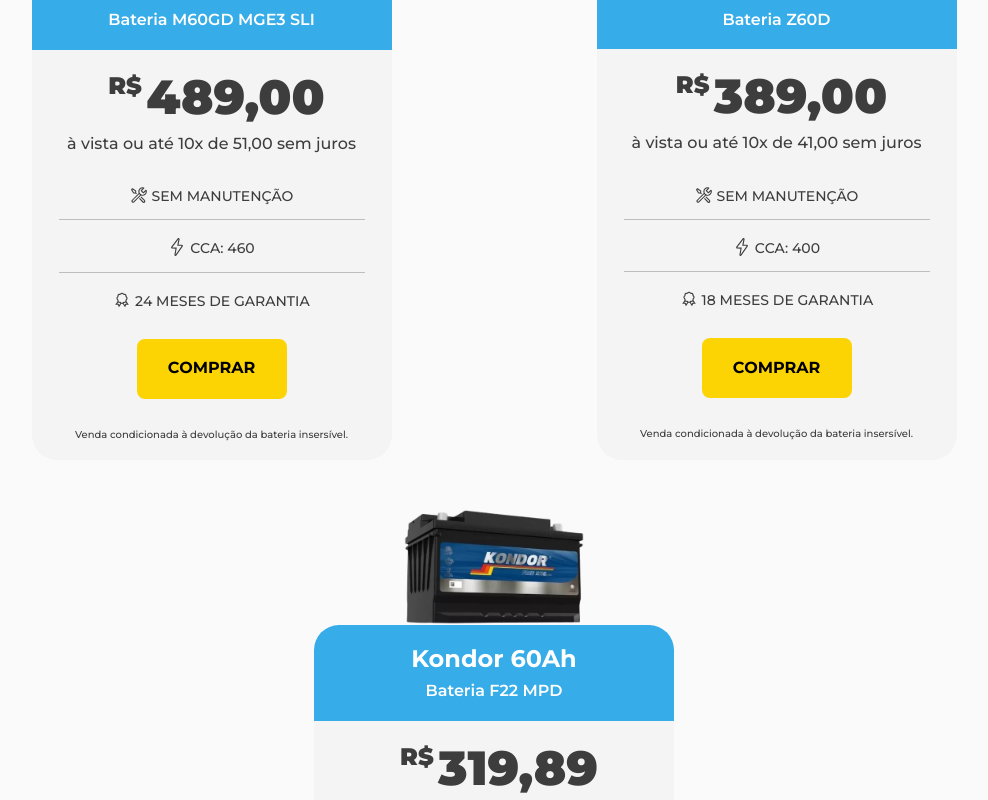
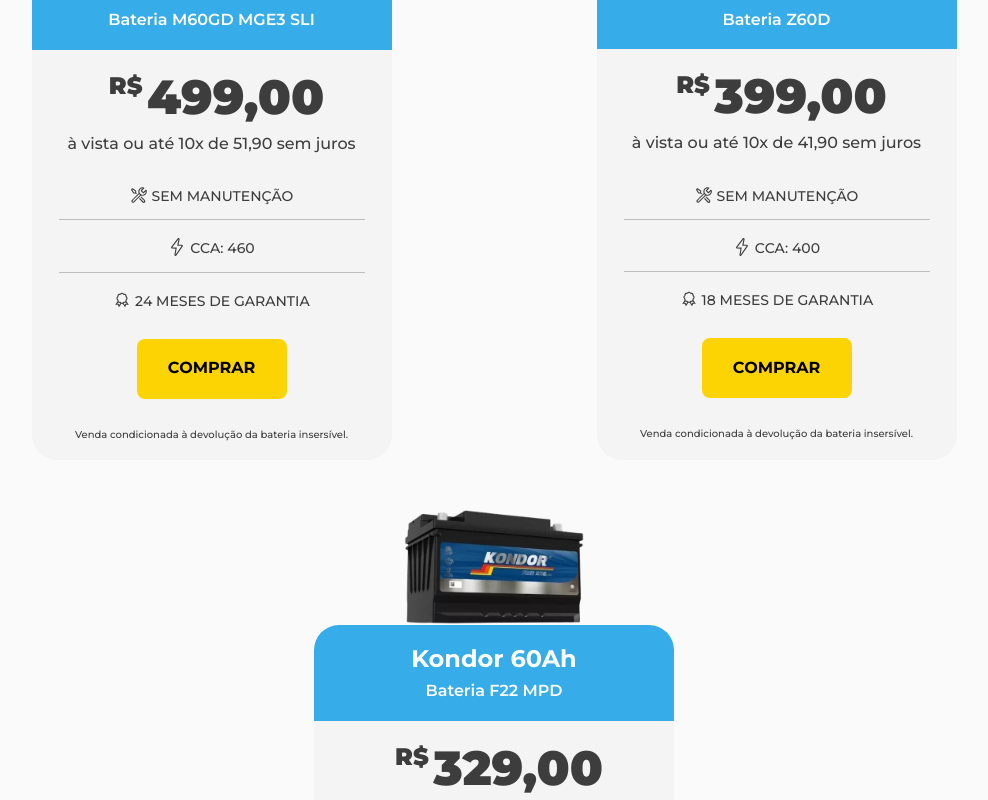
Before and after one commit to allessandrogomes/netobaterias, a Next.js app: page / in a window 1280 px wide. Shown: the part 1240-2040 px from the top of the page, without its empty margins (146-1134 px from the left). Built offline with nearby package versions, Linux system fonts and the light colour scheme.

Commit message:
update prices

```diff
--- a/src/components/PriceCardsSection/index.tsx
+++ b/src/components/PriceCardsSection/index.tsx
@@ -25,8 +25,8 @@
                     titleImage="Bateria Moura"
                     title="Moura 60Ah"
                     subtitle="Bateria M60GD MGE3 SLI"
-                    price="489,00"
-                    priceOnCard="à vista ou até 10x de 51,00 sem juros"
+                    price="499,00"
+                    priceOnCard="à vista ou até 10x de 51,90 sem juros"
                     cca={460}
                     monthsOfWarranty={24}
                 />
@@ -36,8 +36,8 @@
                     titleImage="Bateria Zetta"
                     title="Zetta 60Ah"
                     subtitle="Bateria Z60D"
-                    price="389,00"
-                    priceOnCard="à vista ou até 10x de 41,00 sem juros"
+                    price="399,00"
+                    priceOnCard="à vista ou até 10x de 41,90 sem juros"
                     cca={400}
                     monthsOfWarranty={18}
                 />
@@ -47,15 +47,15 @@
                     titleImage="Bateria Kondor"
                     title="Kondor 60Ah"
                     subtitle="Bateria F22 MPD"
-                    price="319,89"
-                    priceOnCard="à vista ou até 10x de 33,99 sem juros"
+                    price="329,00"
+                    priceOnCard="à vista ou até 10x de 34,90 sem juros"
                     cca={430}
                     monthsOfWarranty={12}
                 />
             </div>
 
             <div className={styles.contactBox}>
-                <h4>Precisa de outro modelo? <br/>Entre em contato conosco!</h4>
+                <h4>Precisa de outro modelo? <br />Entre em contato conosco!</h4>
                 <button onClick={handleContact}>Entrar em contato</button>
             </div>
         </section>
```
